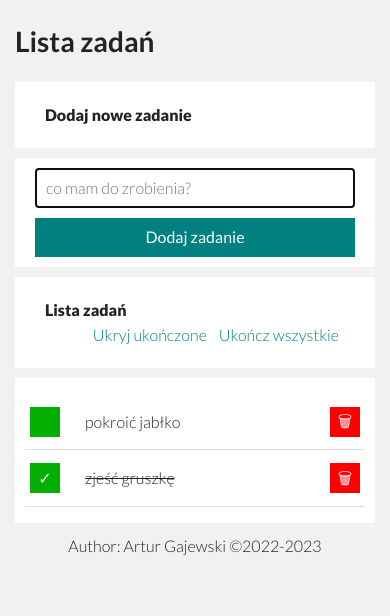
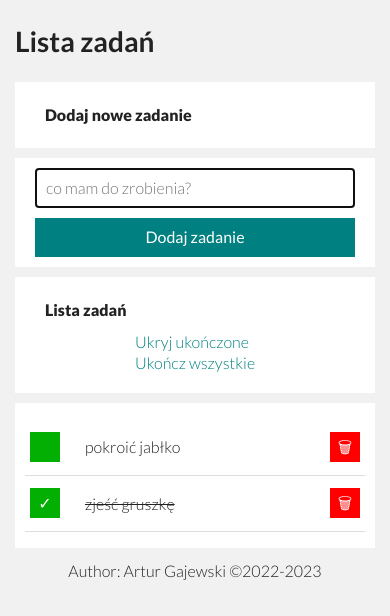
Before and after one commit to arturgajewski/todo-list-react, a React (Create React App) app: page / in a window 390 px wide. Shown: the top 616 px of the page. Built offline with nearby package versions, Linux system fonts and the light colour scheme.

Commit message:
added media queries

```diff
--- a/src/Buttons/style.css
+++ b/src/Buttons/style.css
@@ -7,6 +7,13 @@
   border: none;
   background-color: #fff;
 }
+@media (max-width: 767px) {
+  .buttons {
+    margin-top: 10px;
+    justify-self: center;
+    align-items: center;
+  }
+}
 
 .buttons__item {
   font-weight: 300;
@@ -14,6 +21,11 @@
   transition: 1s;
   border: none;
   background-color: #fff;
+}
+@media (max-width: 767px) {
+  .buttons__item {
+    display: flex;
+  }
 }
 
 .buttons__item:hover {
```
